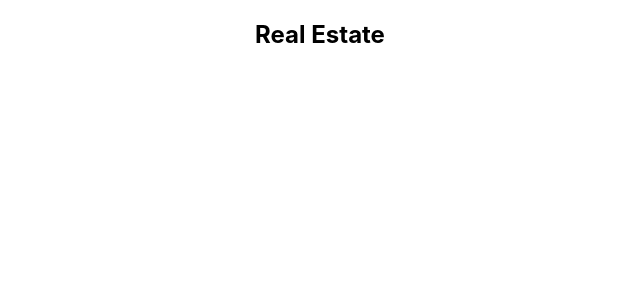
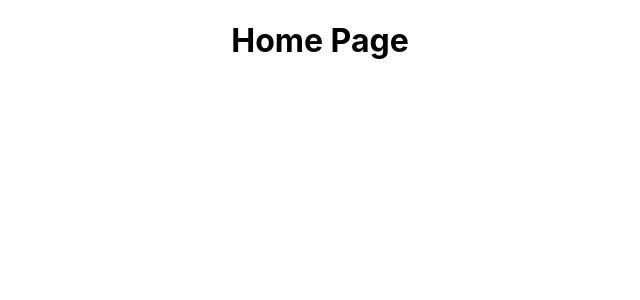
Before and after one commit to vaishnavipaliya11/real-estate-reunion, a React (Create React App) app: page / in a window 1280 px wide. Shown: the top 300 px of the page, without its empty margins (320-960 px from the left). Built offline with nearby package versions, Linux system fonts and the light colour scheme.

Commit message:
chore - react router and home page

```diff
--- a/package.json
+++ b/package.json
@@ -8,6 +8,7 @@
     "@testing-library/user-event": "^13.5.0",
     "react": "^18.2.0",
     "react-dom": "^18.2.0",
+    "react-router-dom": "^6.3.0",
     "react-scripts": "5.0.1",
     "web-vitals": "^2.1.4"
   },
--- a/src/App.js
+++ b/src/App.js
@@ -1,9 +1,13 @@
 import './App.css';
+import { Home } from './Pages/Home';
+import { Routes, Route } from "react-router-dom";
 
 function App() {
   return (
     <div className="App">
-      <h2>Real Estate</h2>
+      <Routes>
+        <Route path="/" element = {<Home/>}/>
+      </Routes>
     </div>
   );
 }
--- /dev/null
+++ b/src/Pages/Home.js
@@ -0,0 +1,10 @@
+const Home  = () =>{
+    return (
+        <div>
+            <h1>Home Page</h1>
+        </div>
+    )
+
+}
+
+export {Home}
--- a/src/index.js
+++ b/src/index.js
@@ -3,11 +3,15 @@
 import './index.css';
 import App from './App';
 import reportWebVitals from './reportWebVitals';
+import { BrowserRouter } from 'react-router-dom';
 
 const root = ReactDOM.createRoot(document.getElementById('root'));
 root.render(
   <React.StrictMode>
-    <App />
+    <BrowserRouter>
+      <App />
+    </BrowserRouter>
+
   </React.StrictMode>
 );
 
```
Also changed, not shown: 1 other file (tests, documents, lock files or other folders).
